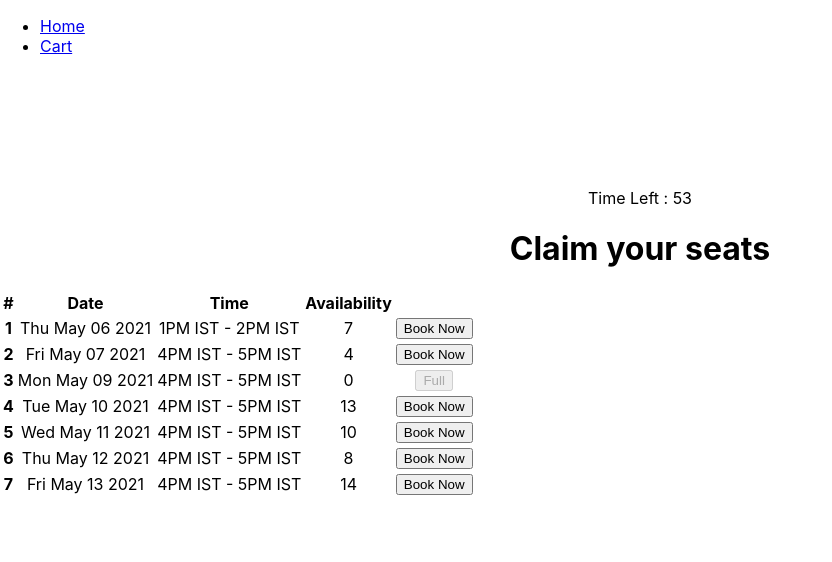
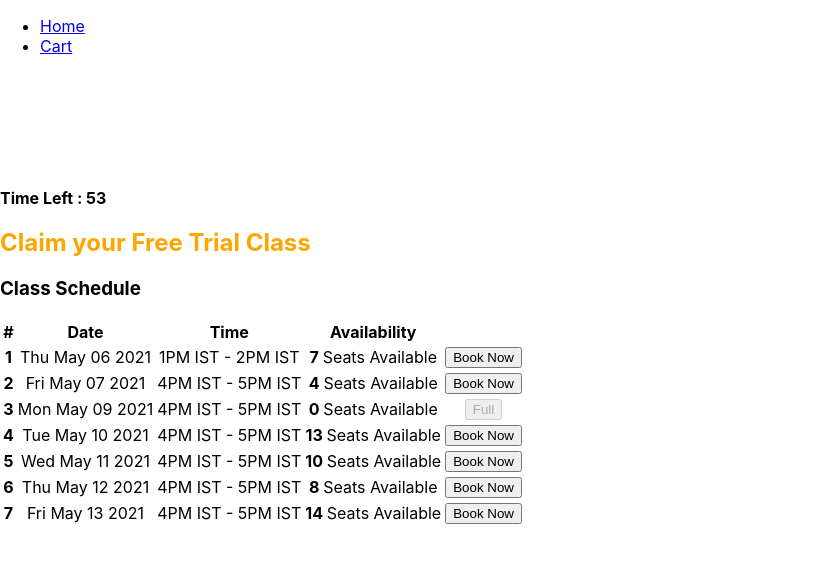
Before and after one commit to Popo047/assignment-cha, a React (Create React App) app: page / in a window 1280 px wide. Shown: the top 562 px of the page, without its empty margins (0-832 px from the left). Built offline with nearby package versions, Linux system fonts and the light colour scheme; the HTML template or start-up script is replaced by a standard one.

Commit message:
Updated Table Styles

```diff
--- a/src/components/Table.js
+++ b/src/components/Table.js
@@ -10,12 +10,19 @@ function Table(props) {
   return (
     <div className="container" style={{ paddingTop: "100px" }}>
       {timer > 0 ? (
-        <p>Time Left : {timer} </p>
+        <p style={{ textAlign: "left" }}>
+          <strong>Time Left : {timer} </strong>
+        </p>
       ) : (
-        <p>Time is Up Please Refresh</p>
+        <p style={{ textAlign: "left", color: "orange" }}>
+          <strong>Time is Up Please Refresh</strong>
+        </p>
       )}
 
-      <h1>Claim your seats</h1>
+      <h2 style={{ textAlign: "left", color: "orange" }}>
+        Claim your Free Trial Class
+      </h2>
+      <h3 style={{ textAlign: "left" }}>Class Schedule</h3>
       <table class="table">
         <thead>
           <tr>
@@ -31,7 +38,9 @@ function Table(props) {
               <th scope="row">{row.id}</th>
               <td>{row.date}</td>
               <td>{row.time}</td>
-              <td>{row.availability}</td>
+              <td>
+                <strong>{row.availability} </strong> Seats Available
+              </td>
               <td>
                 {row.availability > 0 ? (
                   <button
```
